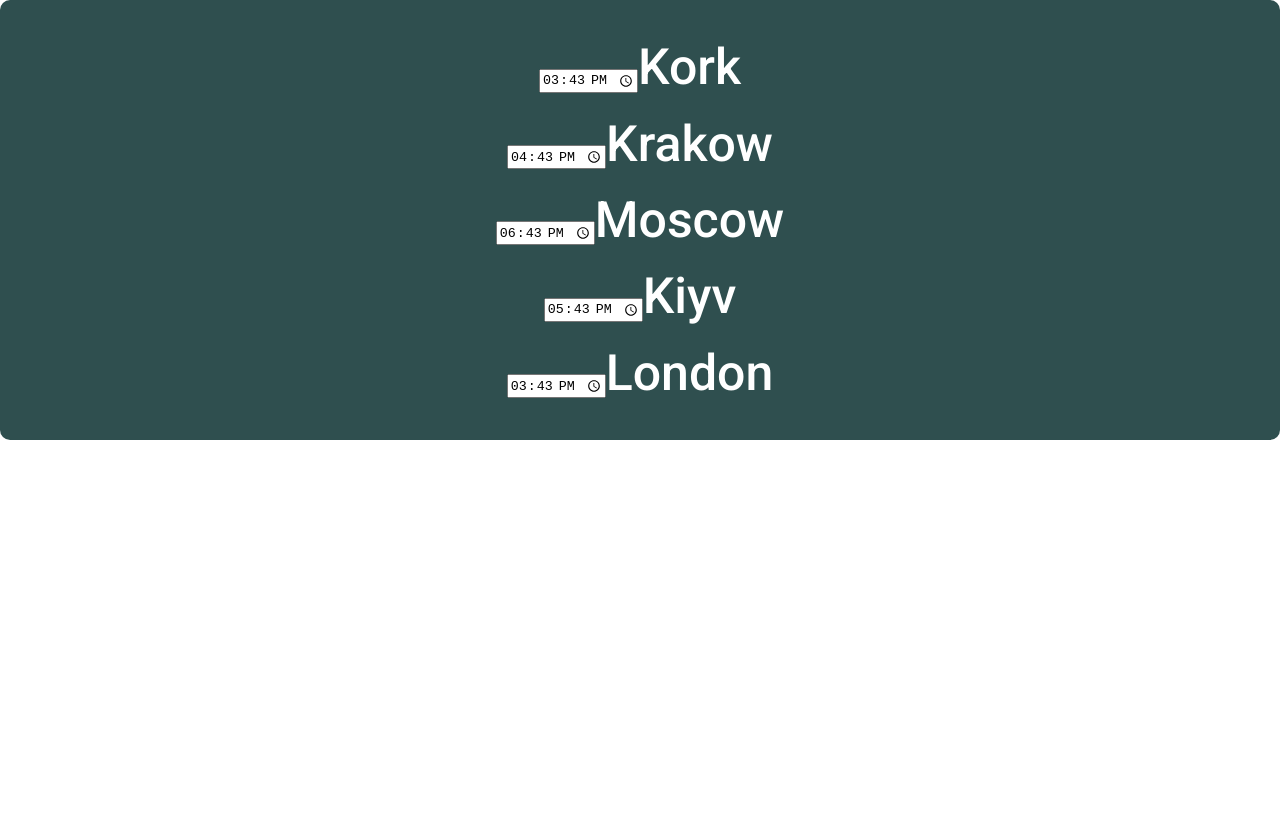
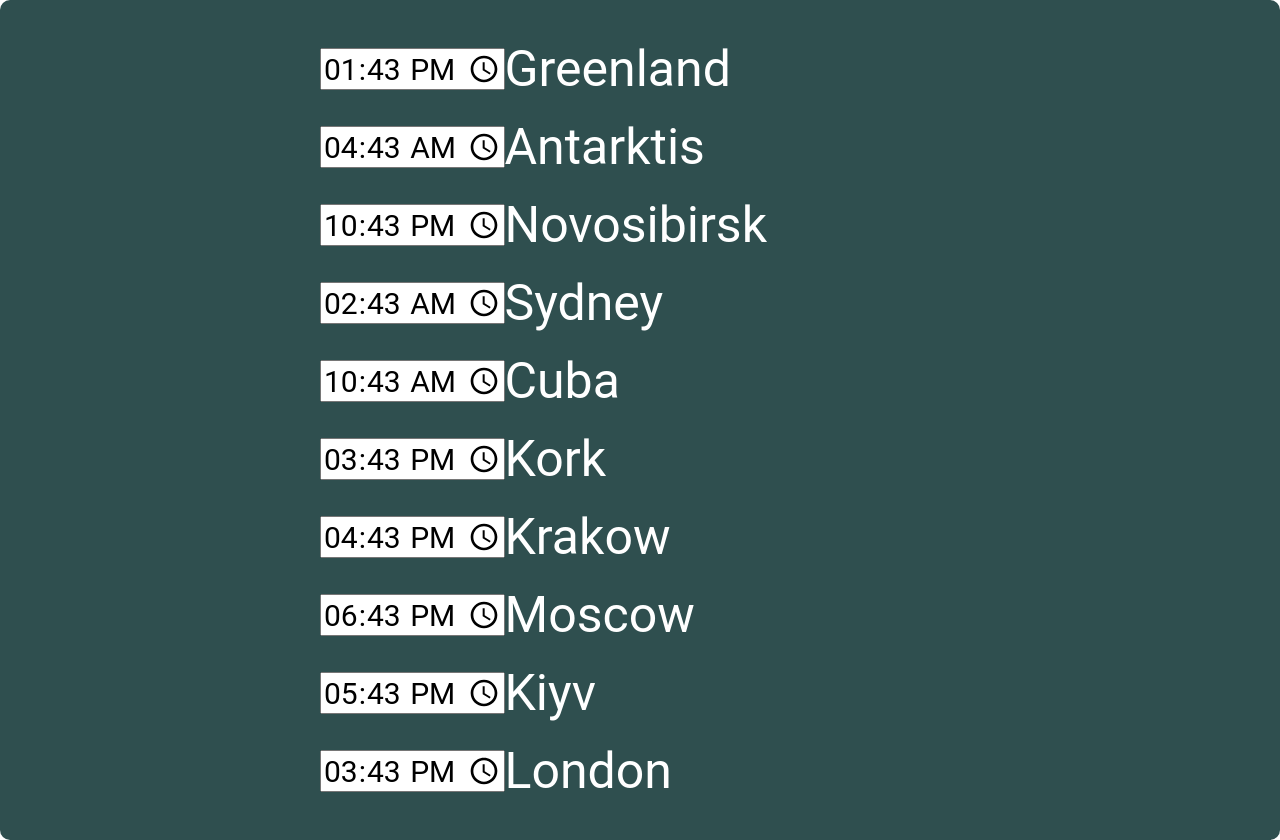
Before and after one commit to Wazerlixer/rest-countries-react, a React (Create React App) app: page /rest-countries-react/time-converter in a window 1280 px wide. Before the commit the page ends 800 px from the top, so only its background shows below. Built offline with nearby package versions, Linux system fonts and the light colour scheme.

Commit message:
Refactor:     modify: timeLines.js, TimeConverter.jsx,     TimeConverter/style.sass

```diff
--- a/src/constants/timeLines.js
+++ b/src/constants/timeLines.js
@@ -33,5 +33,40 @@ export const timeLines = [
             hours:0,
             minutes:0
         }
+    },
+    {
+        name: "Cuba",
+        value: {
+            hours:-5,
+            minutes:0
+        }
+    },
+    {
+        name: "Sydney",
+        value: {
+            hours:+11,
+            minutes:0
+        }
+    },
+    {
+        name: "Novosibirsk",
+        value: {
+            hours:+7,
+            minutes:0
+        }
+    },
+    {
+        name: "Antarktis",
+        value: {
+            hours:+13,
+            minutes:0
+        }
+    },
+    {
+        name: "Greenland",
+        value: {
+            hours:-2,
+            minutes:0
+        }
     }
 ]
--- a/src/pages/TimeConverter/style.sass
+++ b/src/pages/TimeConverter/style.sass
@@ -1,6 +1,3 @@
-@import url('https://fonts.googleapis.com/css2?family=Roboto:wght@500&display=swap')
-
-
 $утренний-цвет: #FFD700 // Солнечный жёлтый
 $дневной-цвет: #87CEEB // Яркий голубой
 $вечерний-цвет: #FF6347 // Тёмно-красный
@@ -10,6 +7,16 @@ $время-утро: 6
 $время-день: 12
 $время-вечер: 18
 $время-ночь: 24
+
+.time-line
+    display: flex
+    align-items: center
+    justify-content: start
+    margin-left: 300px
+
+    input
+        font-family: 'Roboto', sans-serif
+        font-size: 30px
 
 .time-converter
     padding: 20px
@@ -21,9 +28,8 @@ $время-ночь: 24
     animation: изменение-цвета $время-ночь * 1s infinite alternate
     justify-content: space-evenly
     flex-direction: column-reverse
-    height: 50vh
+    height: 100vh
     font-family: 'Roboto', sans-serif
-
 
 @keyframes изменение-цвета
     0%
```
Also changed, not shown: src/pages/TimeConverter/TimeConverter.jsx (line endings or trailing spaces).
